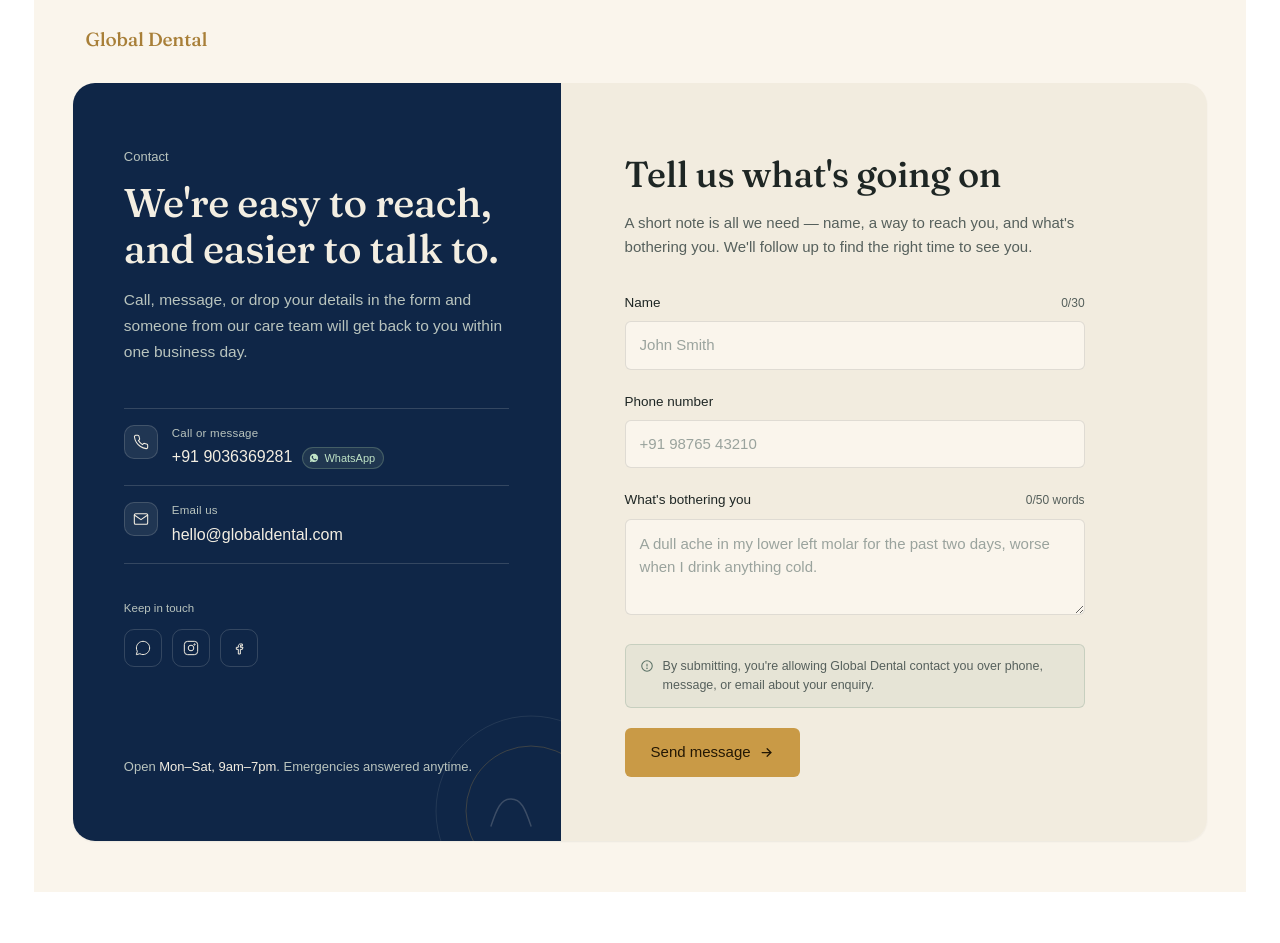
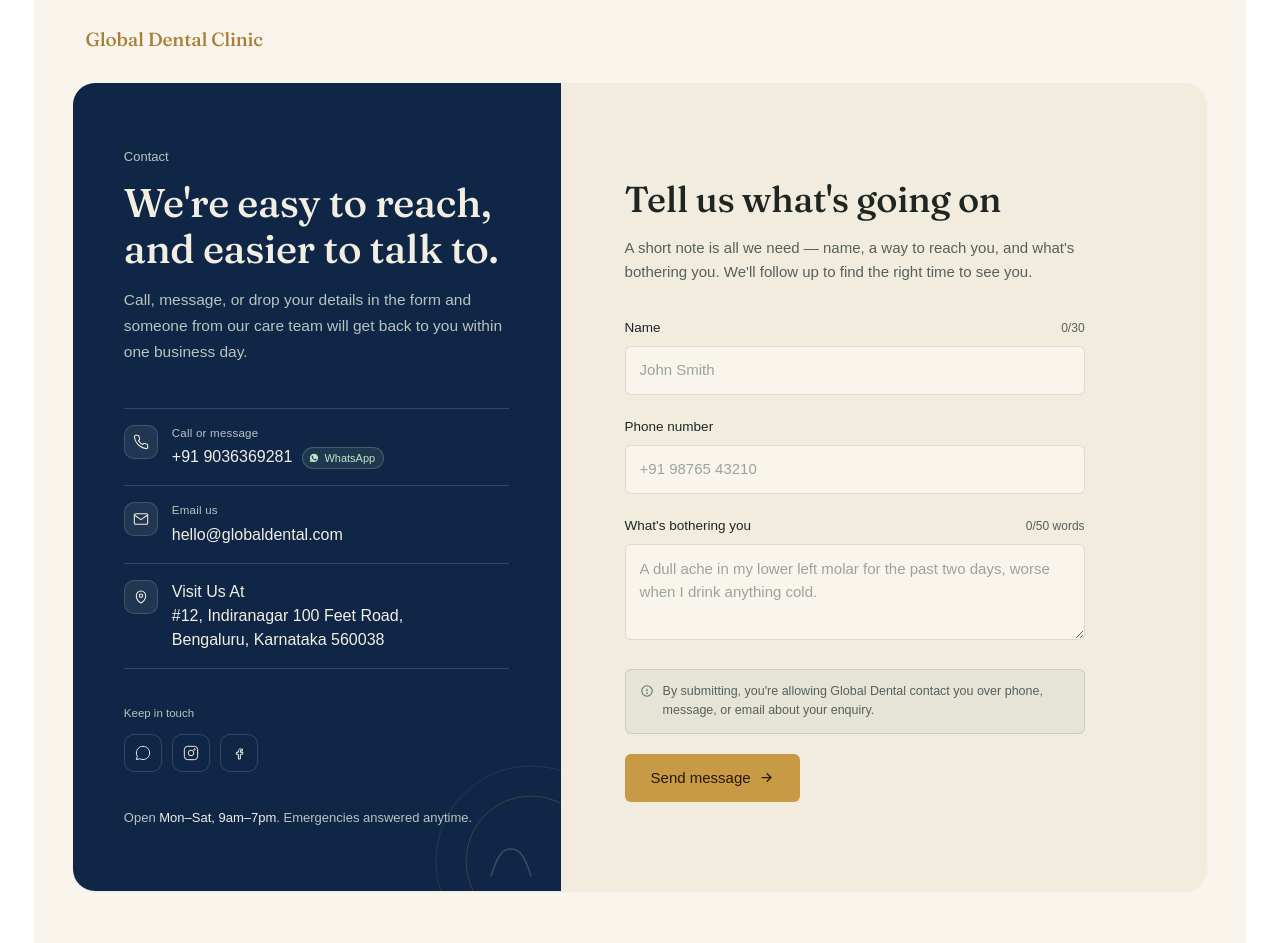
Before and after one commit to fahmi499/firstrepo, a Next.js app: page /contact-us in a window 1280 px wide. Before the commit the page ends 892 px from the top, so only its background shows below. Built offline with nearby package versions, Linux system fonts and the light colour scheme.

Commit message:
Contact us address and other changes

```diff
--- a/app/contact-us/page.tsx
+++ b/app/contact-us/page.tsx
@@ -82,7 +82,8 @@ export default function ContactPage() {
     <div className={`${styles.page} ${fraunces.variable} ${inter.variable}`}>
       <div className={styles.nav}>
         <div className={styles.word}>
-          <span>Global Dental </span>
+          {/* <span>Global Dental </span> */}
+          <span><a href="/#dental-care">Global Dental Clinic</a></span>
           {/* <small>Dental &amp; Skin Care Clinic</small> */}
         </div>
         {/* <ul className={styles.navLinks}>
@@ -140,8 +141,35 @@ export default function ContactPage() {
                 </p>
               </div>
             </div>
+          {/* </div> */}
+          {/* ADDRESS */}
+          <div className={styles.contactRow}>
+              <div className={styles.iconBadge}>
+                <svg viewBox="0 0 24 24" fill="none" stroke="currentColor" strokeWidth={1.6} strokeLinecap="round" strokeLinejoin="round">
+                  <path d="M12 21s-7-4.35-7-11a7 7 0 0114 0c0 6.65-7 11-7 11z" />
+                  <circle cx="12" cy="10" r="2.5" />
+                </svg>
+              </div>
+              <div className={styles.contactText}>
+                <h2>Visit Us At</h2>
+                <p className={styles.value}>
+                  <p>
+                  #12, Indiranagar 100 Feet Road,
+                  <br />
+                  Bengaluru, Karnataka 560038
+                  </p>
+                </p>
+              </div>
+            </div>
           </div>
-
+          {/* <div>
+              <h4>Visit Us</h4>
+              <p>
+                #12, Indiranagar 100 Feet Road,
+                <br />
+                Bengaluru, Karnataka 560038
+              </p>
+            </div> */}
           <div className={styles.socialBlock}>
             <p className={styles.label}>Keep in touch</p>
             <div className={styles.socialIcons}>
--- a/app/page.tsx
+++ b/app/page.tsx
@@ -361,7 +361,7 @@ export default function HomePage() {
               <span>Patients treated</span>
             </div>
             <div>
-              <strong>15+ yrs</strong>
+              <strong>10+ yrs</strong>
               <span>Combined experience</span>
             </div>
             <div>
```
